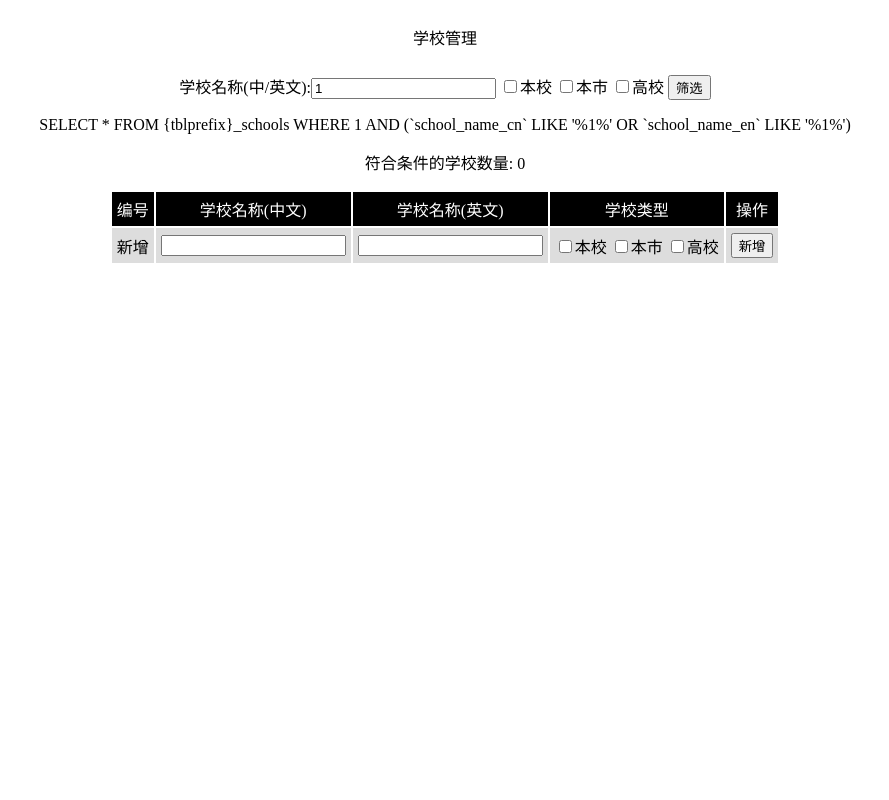
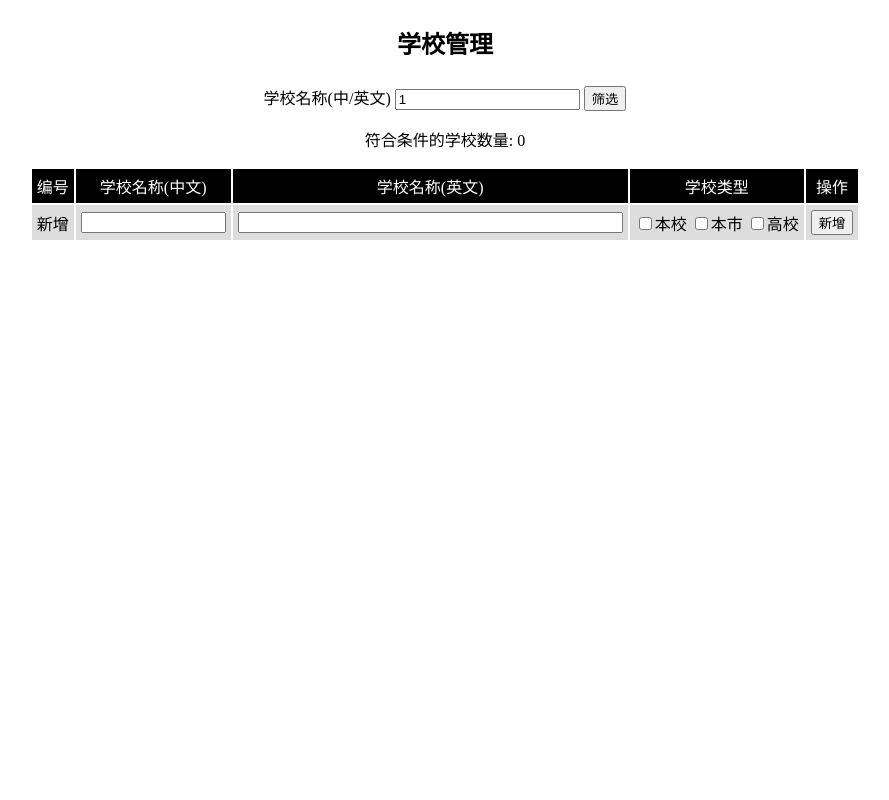
Before and after one commit to felix021/icpcsignin, a PHP site: page /admin/school/school.php?school_name=1 in a window 1280 px wide. Shown: the whole page, without its empty margins (195-1084 px from the left). Run offline with PHP 8.4, Linux system fonts and the light colour scheme; the visitor is signed in with stand-in values (Sample User, id 1); tables that the repository leaves empty or names only in its code hold one stand-in row (values such as "Sample post").

Commit message:
学校管理 小调整

```diff
--- a/web/admin/header.php
+++ b/web/admin/header.php
@@ -8,7 +8,7 @@ a:hover{color:red;text-decoration:underline;}
 .tro{padding:2px;background-color:#ddd;}
 .tblhead{padding:2px;color:#fff;background-color:#000;}
 td{text-align:center;padding:5px;}
-body{text-align:center;}
+body{text-align:center; margin:0px;}
 </style>
 </head>
 <body align="center">
--- a/web/admin/manage.php
+++ b/web/admin/manage.php
@@ -11,9 +11,10 @@ a:hover{color:red;text-decoration:underline;}
 .tro{padding:2px;background-color:#ddd;}
 .tblhead{padding:2px;color:#fff;background-color:#000;}
 td{text-align:center;padding:5px;}
+body{margin:0px;}
 </style>
 </head>
-<frameset frameborder="1" cols="15%, 85%">
+<frameset frameborder="1" cols="15%,85%">
 <frame name="actions" src="actions.php" />
 <frame name="display" src="display.php" />
 </frameset>
--- a/web/admin/school/school.php
+++ b/web/admin/school/school.php
@@ -11,39 +11,26 @@ function delschool(id, name){
 <?
 
 $school_name = htmlspecialchars($_GET['school_name']);
-$isOurSchool = isset($_GET['isOurSchool']) ? "checked" : "";
-$isOurCity = isset($_GET['isOurCity']) ? "checked" : "";
-$isUniversity = isset($_GET['isUniversity']) ? "checked" : "";
 echo <<<eot
-<div class="msg" style="margin:25px;text-align:center;">学校管理</div>
+<div class="msg" style="margin:25px;text-align:center;font-size:24px;font-weight:bold;">学校管理</div>
 <form method="get">
-学校名称(中/英文):<input type="text" name="school_name" value="$school_name"/>
-<input type="checkbox" name="isOurSchool" $isOurSchool value="1"/>本校
-<input type="checkbox" name="isOurCity" $isOurCity value="2"/>本市
-<input type="checkbox" name="isUniversity" $isUniversity value="4"/>高校
+学校名称(中/英文) <input type="text" name="school_name" value="$school_name"/>
 <input type="submit" value="筛选"/>
 </form>
 eot;
 
-$query = "SELECT * FROM {tblprefix}_schools WHERE 1 ";
+$query = "SELECT * FROM {tblprefix}_schools";
 if(isset($_GET['school_name'])){
-    unset($isOurSchool);
-    unset($isOurCity);
-    unset($isUniversity);
-    extract($_GET, EXTR_OVERWRITE);
     if(get_magic_quotes_gpc())
-        $school_name = stripslashes($school_name);
+        $school_name = stripslashes($_GET['school_name']);
     if(!empty($school_name)) {
         $school_name = $conn->real_escape_string($school_name);
-        $query .= " AND (`school_name_cn` LIKE '%$school_name%' "
-                 ."   OR `school_name_en` LIKE '%$school_name%')";
+        $query .= " WHERE `school_name_cn` LIKE '%$school_name%' "
+                 ."    OR `school_name_en` LIKE '%$school_name%' ";
     }
-    if(isset($isOurSchool)) $query .= " AND (`school_type` & 1 <> 0) ";
-    if(isset($isOurCity)) $query .= " AND (`school_type` & 2 <> 0) ";
-    if(isset($isUniversity)) $query .= " AND (`school_type` & 4 <> 0) ";
 }
 
-echo $query;//exit();
+//echo $query;//exit();
 $res = getQuery($conn, $query);
 
 echo <<<eot
@@ -71,8 +58,8 @@ while($row = $res->fetch_assoc()){
 <form action="updateschool.php" method="post">
 <tr class="$trclass">
 <td>$school_id<input type="hidden" name="school_id" value="$school_id"/></td>
-<td><input type="text" name="school_name_cn" value="$school_name_cn"/></td>
-<td><input type="text" name="school_name_en" value="$school_name_en"/></td>
+<td><input type="text" size="15" name="school_name_cn" value="$school_name_cn"/></td>
+<td><input type="text" size="45" name="school_name_en" value="$school_name_en"/></td>
 <td>
 <input type="checkbox" name="isOurSchool" $isOurSchool value="1"/>本校
 <input type="checkbox" name="isOurCity" $isOurCity value="2"/>本市
@@ -92,8 +79,8 @@ echo <<<eot
 <form action="updateschool.php" method="post">
 <tr class="$trclass">
 <td>新增</td>
-<td><input type="text" name="school_name_cn"/></td>
-<td><input type="text" name="school_name_en"/></td>
+<td><input type="text" size="15" name="school_name_cn"/></td>
+<td><input type="text" size="45" name="school_name_en"/></td>
 <td>
 <input type="checkbox" name="isOurSchool" value="1"/>本校
 <input type="checkbox" name="isOurCity" value="2"/>本市
```
Also changed, not shown: web/admin/actions.php (+7 -7 lines).
